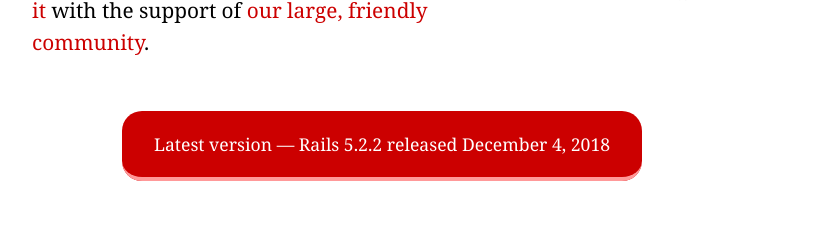
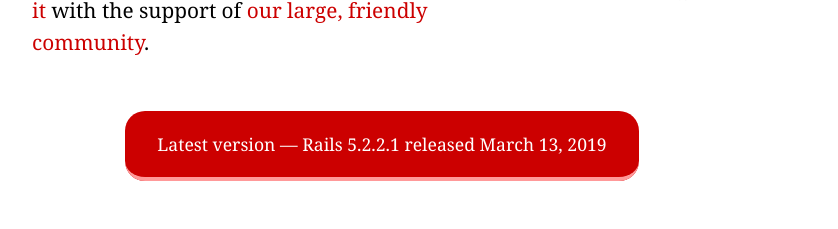
Before and after one commit to rails/homepage, a Jekyll site: the page built from index.html, in a window 1280 px wide. Shown: the part 506-735 px from the top of the page, without its empty margins (258-1096 px from the left). Built offline with Jekyll 4.4.1, drawn with Linux system fonts in a browser that asks for light colours; grey boxes are pictures that could not be loaded.

Commit message:
Update latest version to 5.2.2.1
The latest stable version of Rails is 5.2.2.1 so update link, release
date, and version number to be correct.

```diff
--- a/index.html
+++ b/index.html
@@ -28,8 +28,8 @@
     </section>
 
     <section class="version">
-      <p><a href="https://weblog.rubyonrails.org/2018/12/4/Rails-5-2-2-has-been-released/">Latest version &mdash; Rails 5.2.2 <span class="hide-mobile">released December 4, 2018</span></a></p>
-      <p class="show-mobile"><small>Released December 4, 2018</small></p>
+      <p><a href="https://weblog.rubyonrails.org/2019/3/13/Rails-4-2-5-1-5-1-6-2-have-been-released/">Latest version &mdash; Rails 5.2.2.1 <span class="hide-mobile">released March 13, 2019</span></a></p>
+      <p class="show-mobile"><small>Released March 13, 2019</small></p>
     </section>
 
     <section class="video-container">
```
